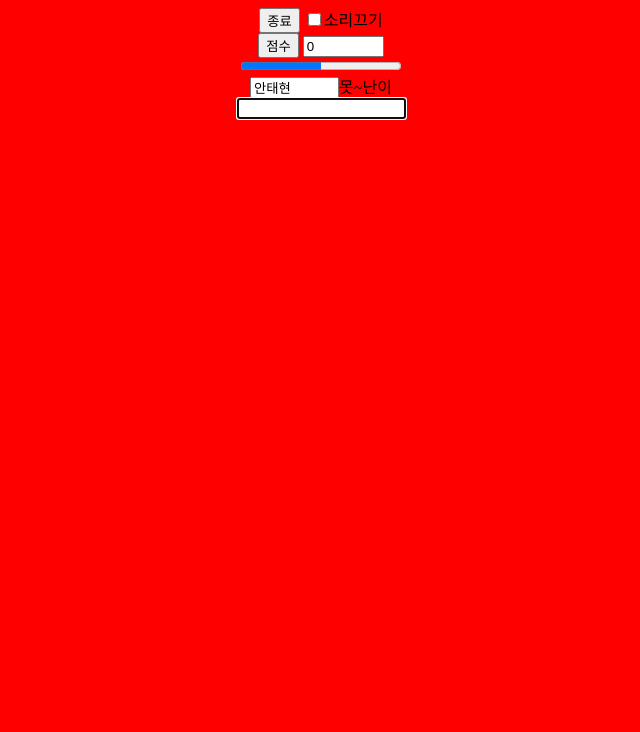
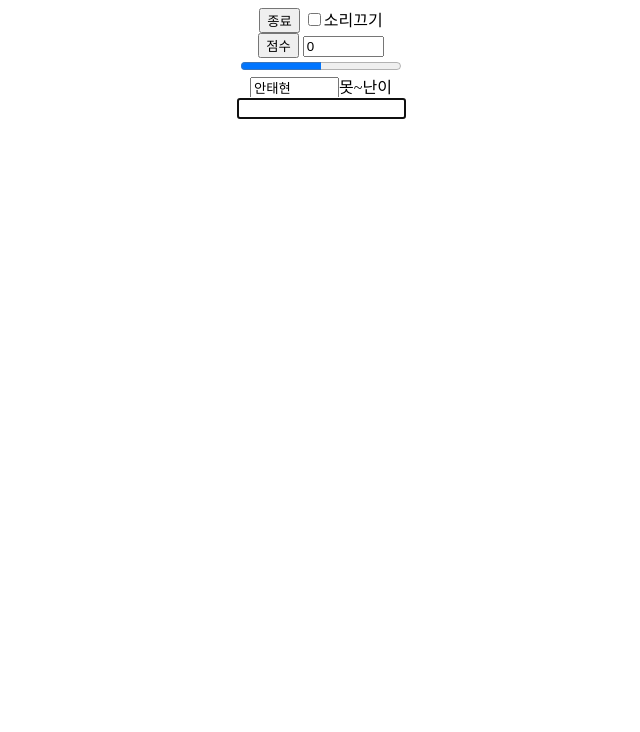
Before and after one commit to cocese1004/osanerb, a plain HTML site: page yourname2.html in a window 1280 px wide. Shown: the part 68-800 px from the top of the page, without its empty margins (319-959 px from the left). Drawn offline with Linux system fonts and the light colour scheme.

Commit message:
Update yourname2.html

```diff
--- a/yourname2.html
+++ b/yourname2.html
@@ -3,7 +3,7 @@
     <meta charset="utf-8">
     <meta name="viewport" content="width=device-width, initial-scale=2.0">
     <style>
-        body { background-color:red }
+        body { background-color:powerred }
     </style>
 </head>
 <body>
```
